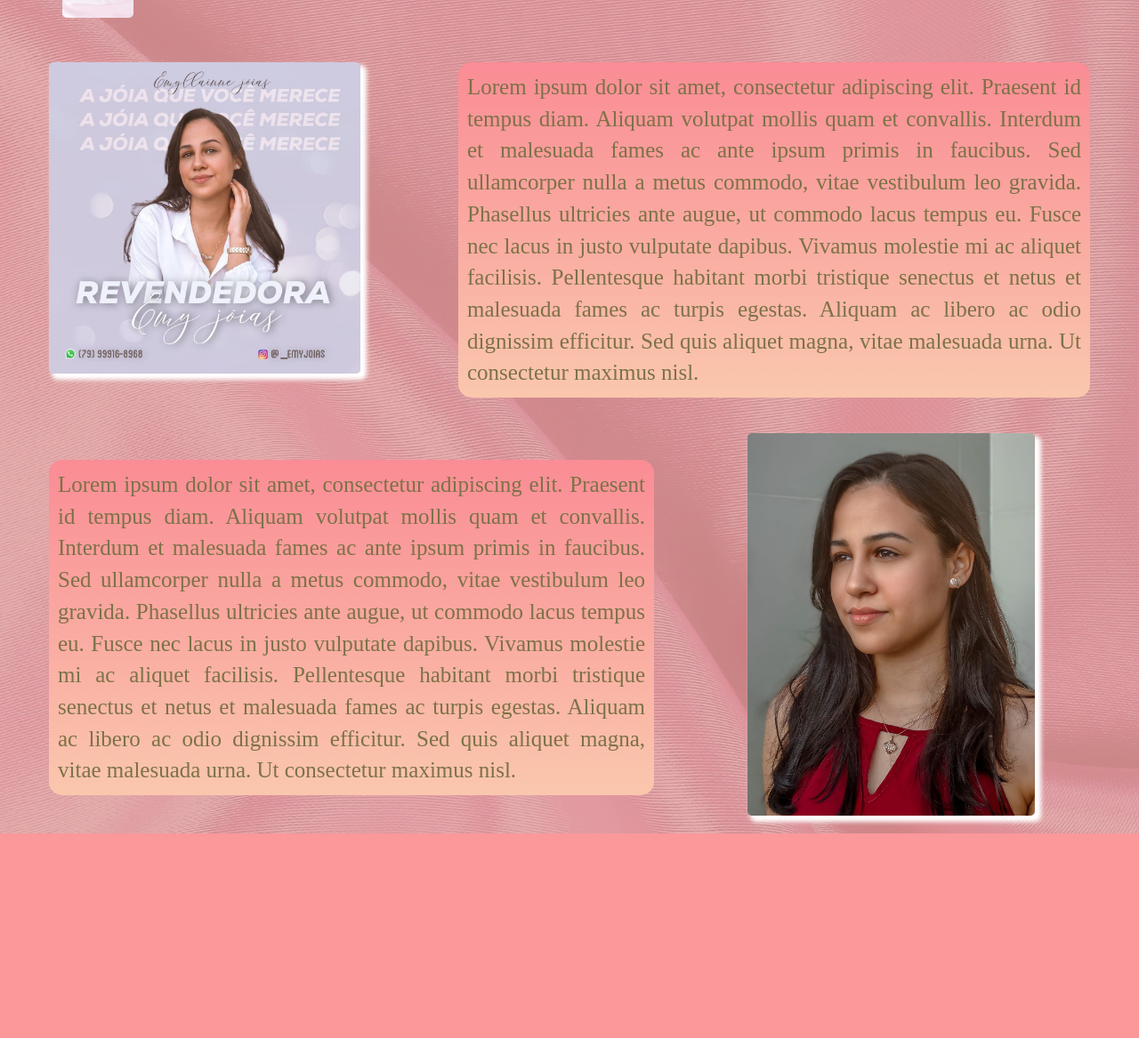
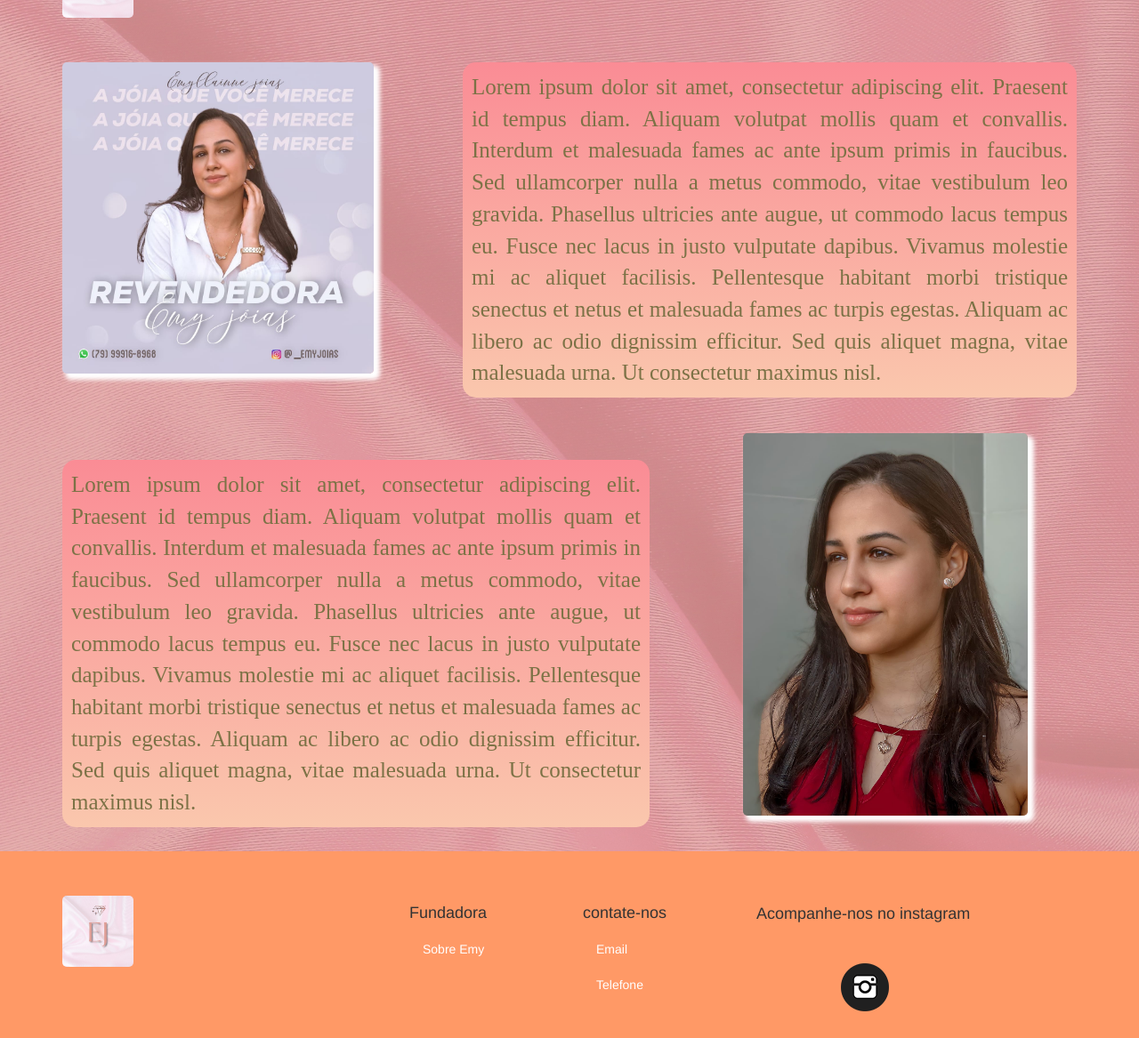
Before and after one commit to MarcosStark/EmyJoias, a PHP site: page /sobre.php in a window 1280 px wide. Shown: the part 80-1247 px from the top of the page at 89% size. Before the commit the page ends 1017 px from the top, so only its background shows below. Run offline with PHP 8.4, Linux system fonts and the light colour scheme; some libraries are stand-ins or nearby versions.

Commit message:
Update sobre.php

```diff
--- a/projeto-emyjoiasBD/sobre.php
+++ b/projeto-emyjoiasBD/sobre.php
@@ -60,21 +60,15 @@
     <section id="apresentacao">
       <div class="container">
         <div class="row">
-          <div class="row sobre">
-
           <div class="col-md-4">
             <img src="imagens/img1.jpeg" class="img-responsive img">
           </div>
 
-            <div class="col-md-8 texto-capa">
+          <div class="col-md-8">
               <p id="p-sobre1" class="p-sobre">Lorem ipsum dolor sit amet, consectetur adipiscing elit. Praesent id tempus diam. Aliquam volutpat mollis quam et convallis. Interdum et malesuada fames ac ante ipsum primis in faucibus. Sed ullamcorper nulla a metus commodo, vitae vestibulum leo gravida. Phasellus ultricies ante augue, ut commodo lacus tempus eu. Fusce nec lacus in justo vulputate dapibus. Vivamus molestie mi ac aliquet facilisis. Pellentesque habitant morbi tristique senectus et netus et malesuada fames ac turpis egestas. Aliquam ac libero ac odio dignissim efficitur. Sed quis aliquet magna, vitae malesuada urna. Ut consectetur maximus nisl.</p>
           </div>
 
-          </div><!-- /row -->
-
-            <div class="row sobre">
-
-             <div class="col-md-8 texto-capa">
+          <div class="col-md-8">
               <p id="p-sobre2" class="p-sobre">Lorem ipsum dolor sit amet, consectetur adipiscing elit. Praesent id tempus diam. Aliquam volutpat mollis quam et convallis. Interdum et malesuada fames ac ante ipsum primis in faucibus. Sed ullamcorper nulla a metus commodo, vitae vestibulum leo gravida. Phasellus ultricies ante augue, ut commodo lacus tempus eu. Fusce nec lacus in justo vulputate dapibus. Vivamus molestie mi ac aliquet facilisis. Pellentesque habitant morbi tristique senectus et netus et malesuada fames ac turpis egestas. Aliquam ac libero ac odio dignissim efficitur. Sed quis aliquet magna, vitae malesuada urna. Ut consectetur maximus nisl.</p>
           </div>
 
@@ -82,24 +76,25 @@
             <img src="imagens/img2.jpeg" class="img-responsive img2">
           </div>
 
-            </div><!-- /row -->
-
+        </div>
       </div>
     </section>
 
        <!-- Rodape -->
-      <footer id="rodape">
+    <footer>
       <div class="container">
         <div class="row">
+            <div class="col-md-2">
+                <span class="img-logo">Emy Joias</span>
+            </div>
 
-                <div class="col-md-4">
-                    <span class="img-logo">Emy Joias</span>
+            <div class="col-md-2">
             </div>
 
             <div class="col-md-2">
               <h4>Fundadora</h4>
               <ul class="nav">
-                    <li><a href="sobre.html">Sobre Emy</a></li>
+                <li><a href="sobre.php">Sobre Emy</a></li>
               </ul>
             </div>
 
@@ -111,19 +106,24 @@
               </ul>
             </div>
 
+            <div class="col-md-2">
+            </div>
+
             <div class="col-md-4">
               <ul class="nav">
                 <h4>Acompanhe-nos no instagram</h4>
                 <li class="item-rede-social"><a href="https://www.instagram.com/_emyjoias/?hl=bg"><img src="imagens/instagram.png"></a></li>
               </ul>
             </div>
+        </div><!--/row -->
+      </div><!--/container -->
+    </footer>
 
-            </div><!-- /row -->
-        </div><!-- /container -->
-        </footer>
 
     <script src="https://ajax.googleapis.com/ajax/libs/jquery/1.11.3/jquery.min.js"></script>
 
     <script src="bootstrap/js/bootstrap.min.js"></script>
+
+    <script language="javascript" src="emyjs.js"></script>
   </body>
 </html>
```
Lines whose indentation alone changed are shown as unchanged.
